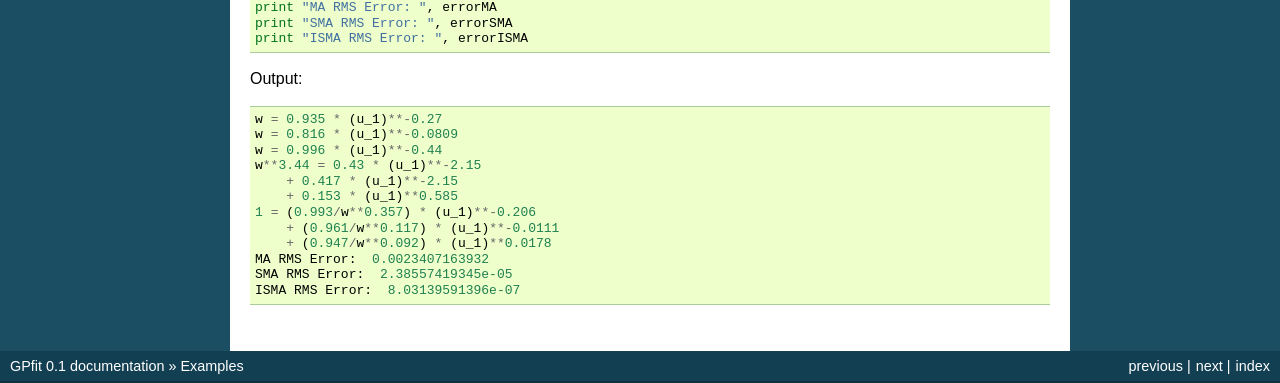
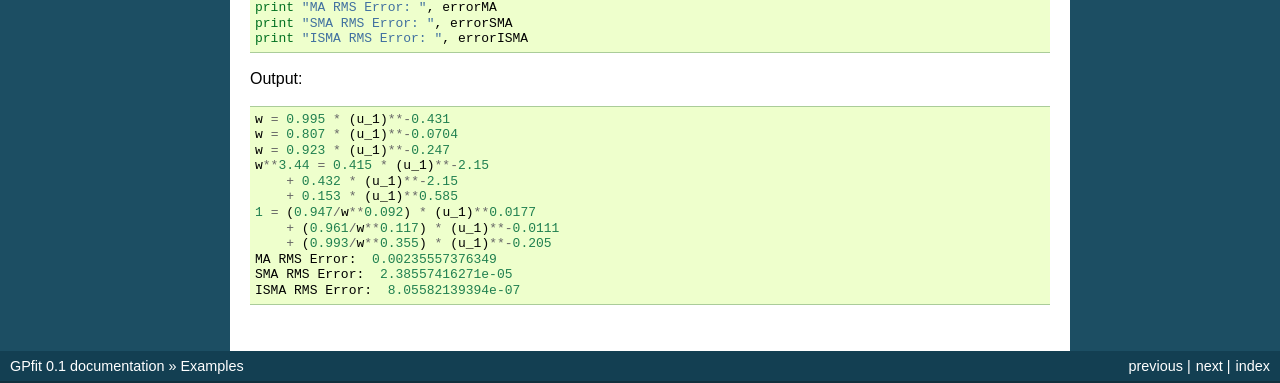
Before and after one commit to convexengineering/gpfit, a Sphinx documentation site: the page built from docs/source/examples.rst, in a window 1280 px wide. Shown: the part 426-809 px from the top of the page. Built offline with Sphinx 7.4.7, drawn with Linux system fonts in a browser that asks for light colours.

Commit message:
fixed random seed for unit tests

```diff
--- a/docs/source/examples/hoburgabbeel_ex6_1_output.txt
+++ b/docs/source/examples/hoburgabbeel_ex6_1_output.txt
@@ -1,12 +1,12 @@
-w = 0.935 * (u_1)**-0.27
-w = 0.816 * (u_1)**-0.0809
-w = 0.996 * (u_1)**-0.44
-w**3.44 = 0.43 * (u_1)**-2.15
-    + 0.417 * (u_1)**-2.15
+w = 0.995 * (u_1)**-0.431
+w = 0.807 * (u_1)**-0.0704
+w = 0.923 * (u_1)**-0.247
+w**3.44 = 0.415 * (u_1)**-2.15
+    + 0.432 * (u_1)**-2.15
     + 0.153 * (u_1)**0.585
-1 = (0.993/w**0.357) * (u_1)**-0.206
+1 = (0.947/w**0.092) * (u_1)**0.0177
     + (0.961/w**0.117) * (u_1)**-0.0111
-    + (0.947/w**0.092) * (u_1)**0.0178
-MA RMS Error:  0.0023407163932
-SMA RMS Error:  2.38557419345e-05
-ISMA RMS Error:  8.03139591396e-07
+    + (0.993/w**0.355) * (u_1)**-0.205
+MA RMS Error:  0.00235557376349
+SMA RMS Error:  2.38557416271e-05
+ISMA RMS Error:  8.05582139394e-07
```
Also changed, not shown: 4 other files.
